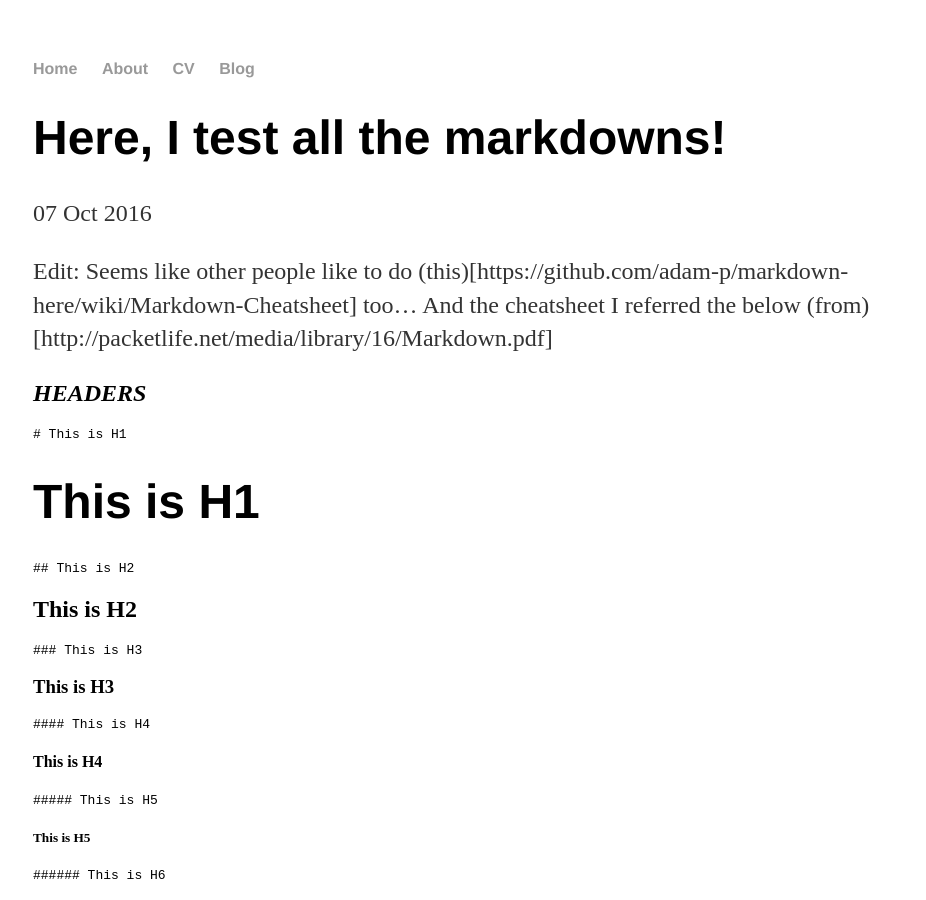
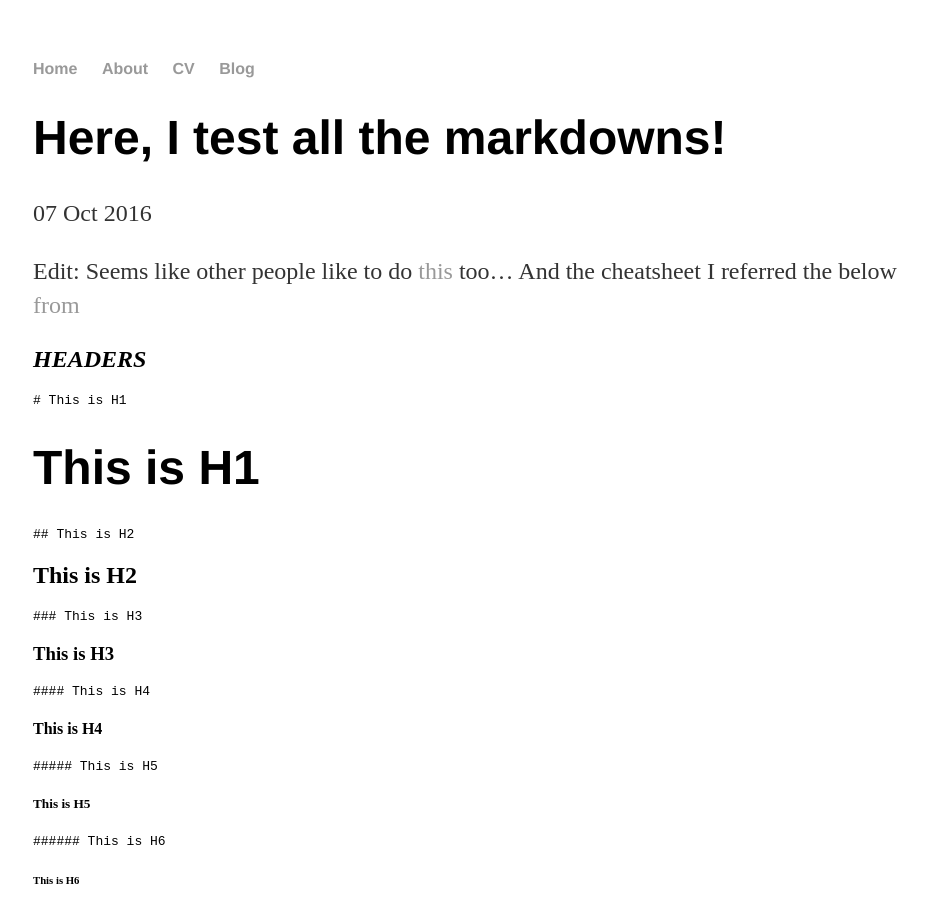
Before and after one commit to incsteph/incsteph.github.io, a Jekyll site: the page built from _posts/2016-10-07-here-i-test-all-the-markdowns.md, in a window 1280 px wide and 900 px high. Shown: the whole window, without its empty margins (159-1085 px from the left). Built offline with Jekyll 4.4.1, drawn with Linux system fonts in a browser that asks for light colours.

Commit message:
fixed links

```diff
--- a/_posts/2016-10-07-here-i-test-all-the-markdowns.md
+++ b/_posts/2016-10-07-here-i-test-all-the-markdowns.md
@@ -6,8 +6,8 @@ categories: [markdown, jekyll, test]
 tags: [test]
 ---
 
-Edit: Seems like other people like to do (this)[https://github.com/adam-p/markdown-here/wiki/Markdown-Cheatsheet] too...
-And the cheatsheet I referred the below (from)[http://packetlife.net/media/library/16/Markdown.pdf]
+Edit: Seems like other people like to do [this](https://github.com/adam-p/markdown-here/wiki/Markdown-Cheatsheet) too...
+And the cheatsheet I referred the below [from](http://packetlife.net/media/library/16/Markdown.pdf)
 
 ## <i>HEADERS</i>
 
```
